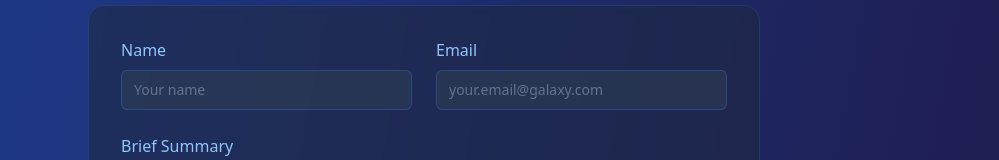
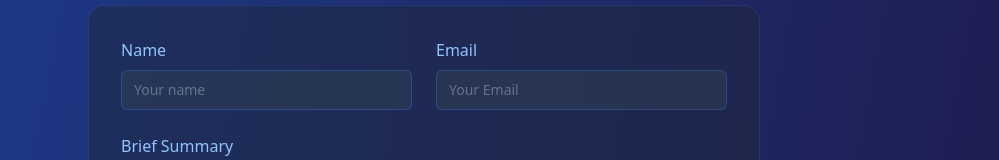
Before and after one commit to EugeneBertrand/Eugene-Bertrand, a React (Vite) app: page / in a window 1280 px wide. Shown: the part 6317-6477 px from the top of the page, without its empty margins (216-1215 px from the left). Built offline with nearby package versions, Linux system fonts and the light colour scheme.

Commit message:
Update Contact.tsx

```diff
--- a/src/components/Contact.tsx
+++ b/src/components/Contact.tsx
@@ -55,7 +55,7 @@ const Contact = () => {
 
                 <div>
                   <label htmlFor="email" className="block text-blue-300 font-medium mb-2">Email</label>
-                  <Input id="email" name="email" type="email" required value={formData.email} onChange={handleChange} className="bg-slate-700/50 border-blue-500/30 text-white placeholder-blue-300/50 focus:border-blue-400 focus:ring-blue-400/20" placeholder="your.email@galaxy.com" />
+                  <Input id="email" name="email" type="email" required value={formData.email} onChange={handleChange} className="bg-slate-700/50 border-blue-500/30 text-white placeholder-blue-300/50 focus:border-blue-400 focus:ring-blue-400/20" placeholder="Your Email" />
                 </div>
               </div>
 
```
